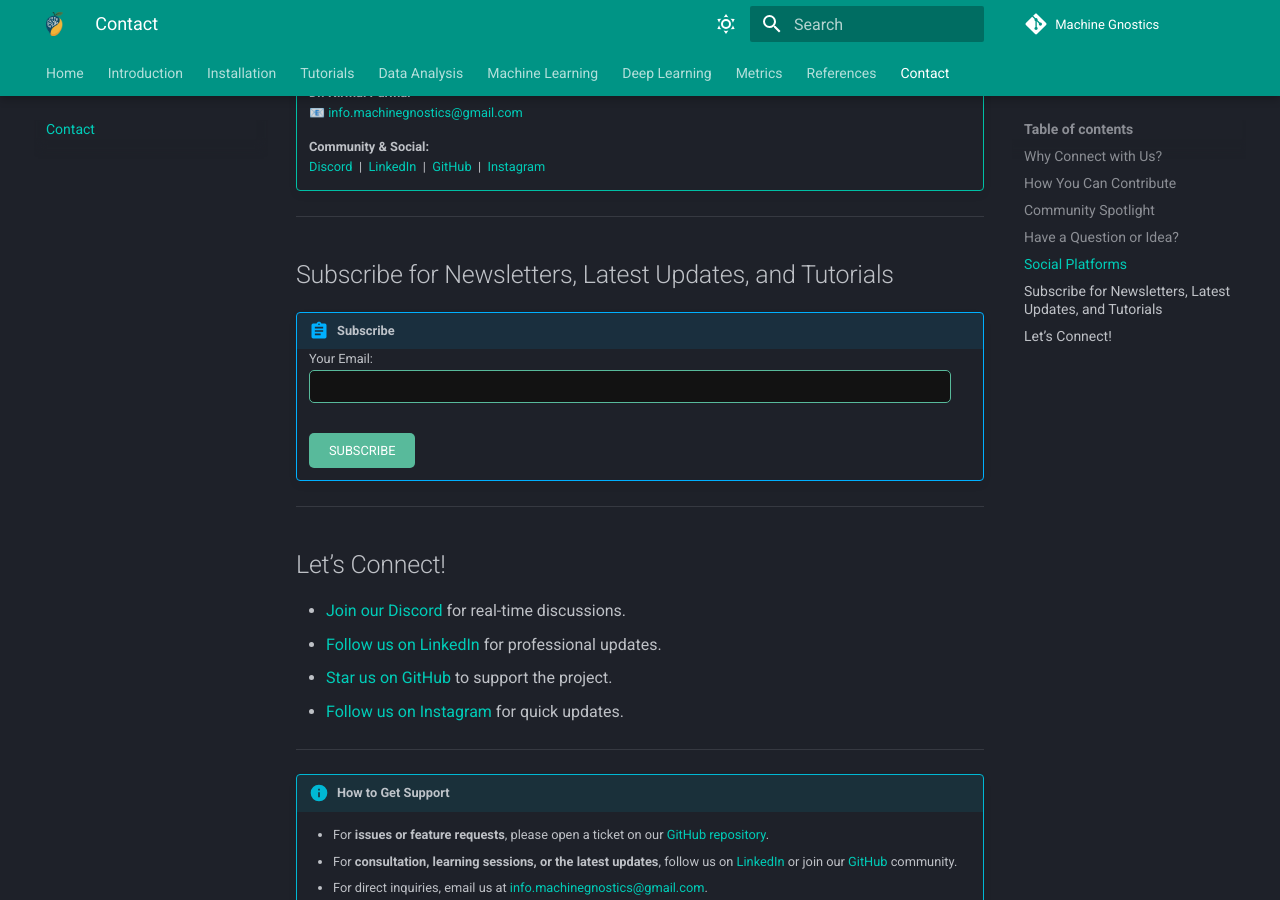
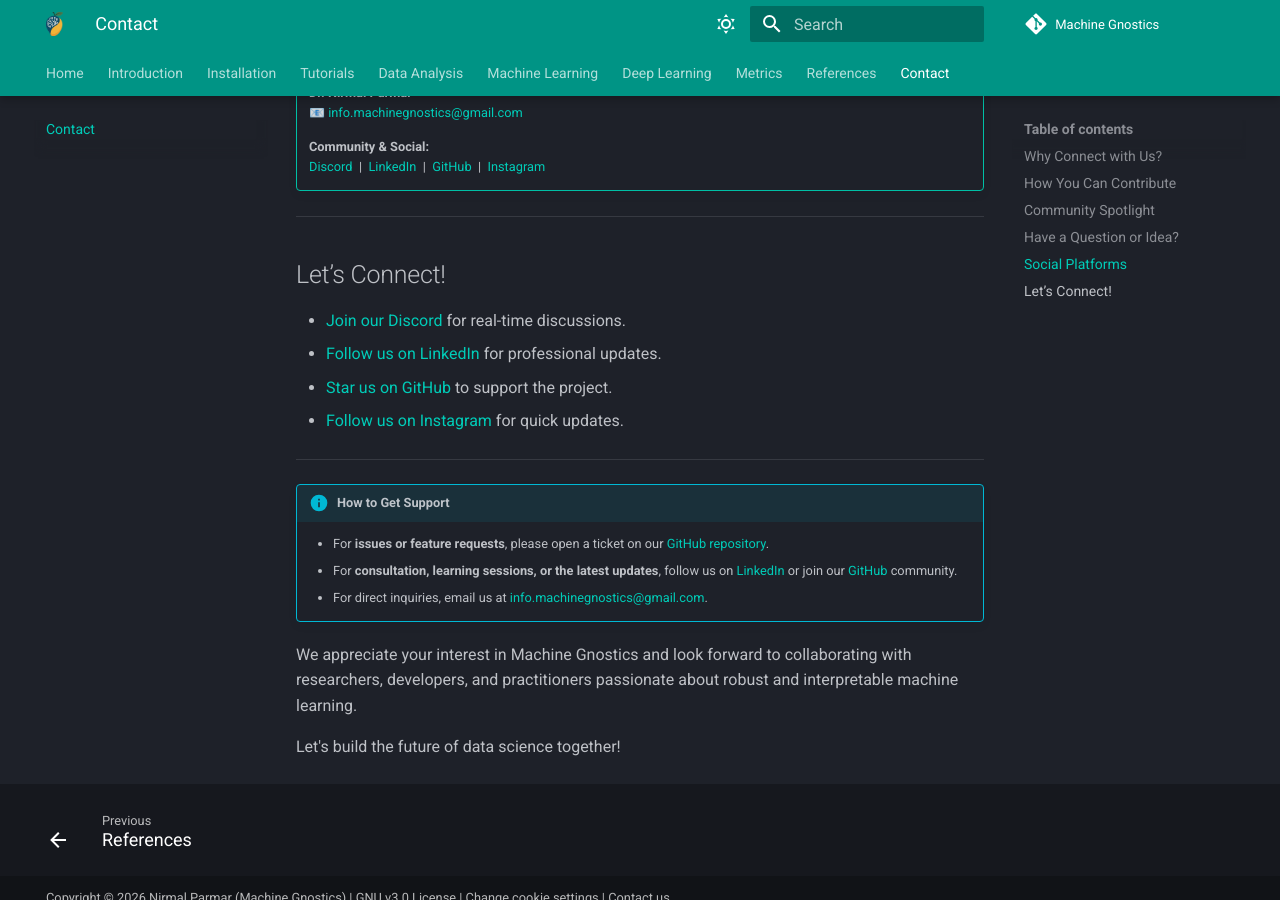
Before and after one commit to MachineGnostics/machinegnostics, an MkDocs documentation site: the page built from docs/contact.md, in a window 1280 px wide and 900 px high, scrolled down 1305 px. Built offline with MkDocs 1.6.1 and Material for MkDocs 9.7.7, drawn with Linux system fonts in a browser that asks for light colours; plug-ins that fetch from the network failed and are left out; comment, search, counter and statistics services are not loaded; the version menu is left out.

Commit message:
button removed

```diff
--- a/docs/contact.md
+++ b/docs/contact.md
@@ -53,64 +53,6 @@ No question is too small. We're here to help and collaborate — please reach ou
 
 ---
 
-## Subscribe for Newsletters, Latest Updates, and Tutorials
-<!-- !!! abstract "Subscribe"
-    <h2>Subscribe</h2>
-
-    <form action="https://docs.google.com/forms/d/e/1FAIpQLSed1QSIQAgMtU6tgwqPlxa7fn_WJWEHbjjmSX_XUoIAdAPNXQ/formResponse"
-        method="POST" target="_blank">
-
-    <label for="email">Email:</label><br>
-    <input type="email" name="entry.1359329156" id="email" required
-            style="border: 0.3px solid #58ba9bff; border-radius: 5px; padding: 8px; width: 97%;"><br><br>
-
-    <div style="margin-top:10px;">
-        <button type="submit" style="padding: 10px 20px; border-radius: 5px; background-color: #58ba9bff; color: white; border: none; cursor: pointer;">
-        SUBSCRIBE
-        </button>
-    </div>
-    </form> -->
-
-<div class="admonition abstract">
-  <p class="admonition-title">Subscribe</p>
-
-  <form id="subscribe-form"
-        action="https://docs.google.com/forms/d/e/1FAIpQLSed1QSIQAgMtU6tgwqPlxa7fn_WJWEHbjjmSX_XUoIAdAPNXQ/formResponse"
-        method="POST" target="_blank">
-
-    <label for="email">Your Email:</label><br>
-    <input type="email" name="entry.1359329156" id="email" required
-           style="border:0.3px solid #58ba9bff;border-radius:5px;padding:8px;width:97%;"><br><br>
-
-    <!-- Honeypot field -->
-    <div style="display:none;">
-      <label for="hp-field">Leave this field empty:</label>
-      <input type="text" name="hp-field" id="hp-field" autocomplete="off">
-    </div>
-
-    <div style="margin-top:10px;">
-      <button type="submit"
-              style="padding:10px 20px;border-radius:5px;background-color:#58ba9bff;
-                     color:white;border:none;cursor:pointer;">
-        SUBSCRIBE
-      </button>
-    </div>
-  </form>
-</div>
-
-<script>
-document.getElementById("subscribe-form").addEventListener("submit", function (e) {
-  const hp = document.getElementById("hp-field").value;
-  if (hp.trim() !== "") {
-    e.preventDefault();            // stop bots
-    console.warn("Spam blocked by honeypot");
-  }
-});
-</script>
-
-
-
----
 <!-- https://forms.gle/QoSsTBRLjwS1deC57 -->
 <!-- https://docs.google.com/forms/d/e/1FAIpQLSefNdlWFuSyPACB9jqFm0H9jDjXyDiHTIRqeiw4uAudEfcG0g/viewform?usp=header -->
 <!-- ## Inquiry
```
